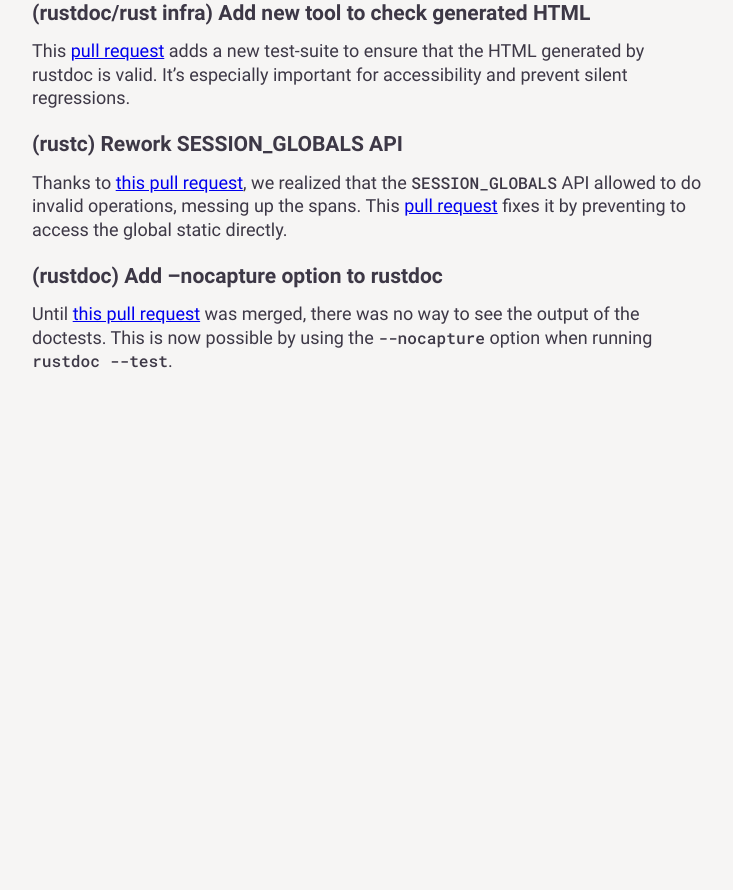
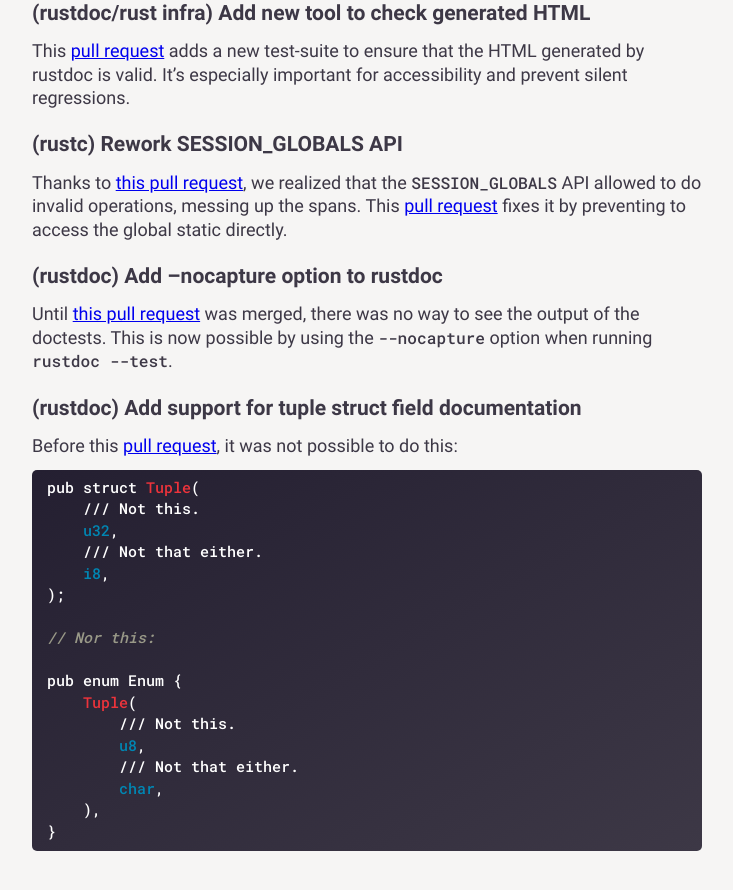
Before and after one commit to yijunyu/trusted-programming.github.io, a Jekyll site: the page built from articles/opensource-contributions.md, in a window 1280 px wide and 900 px high, scrolled down 7474 px. Shown: the top 890 px of the window, without its empty margins (273-1006 px from the left). Built offline with Jekyll 4.4.1, drawn with Linux system fonts in a browser that asks for light colours; before the commit the page ends 7896 px from its top, so only the background shows below that.

Commit message:
Add new rustdoc contribution

````diff
--- a/articles/opensource-contributions.md
+++ b/articles/opensource-contributions.md
@@ -245,3 +245,27 @@
 ### (rustdoc) Add --nocapture option to rustdoc
 
 Until [this pull request](https://github.com/rust-lang/rust/pull/86230) was merged, there was no way to see the output of the doctests. This is now possible by using the `--nocapture` option when running `rustdoc --test`.
+
+### (rustdoc) Add support for tuple struct field documentation
+
+Before this [pull request](https://github.com/rust-lang/rust/pull/87451), it was not possible to do this:
+
+```rust
+pub struct Tuple(
+    /// Not this.
+    u32,
+    /// Not that either.
+    i8,
+);
+
+// Nor this:
+
+pub enum Enum {
+    Tuple(
+        /// Not this.
+        u8,
+	/// Not that either.
+        char,
+    ),
+}
+```
````
